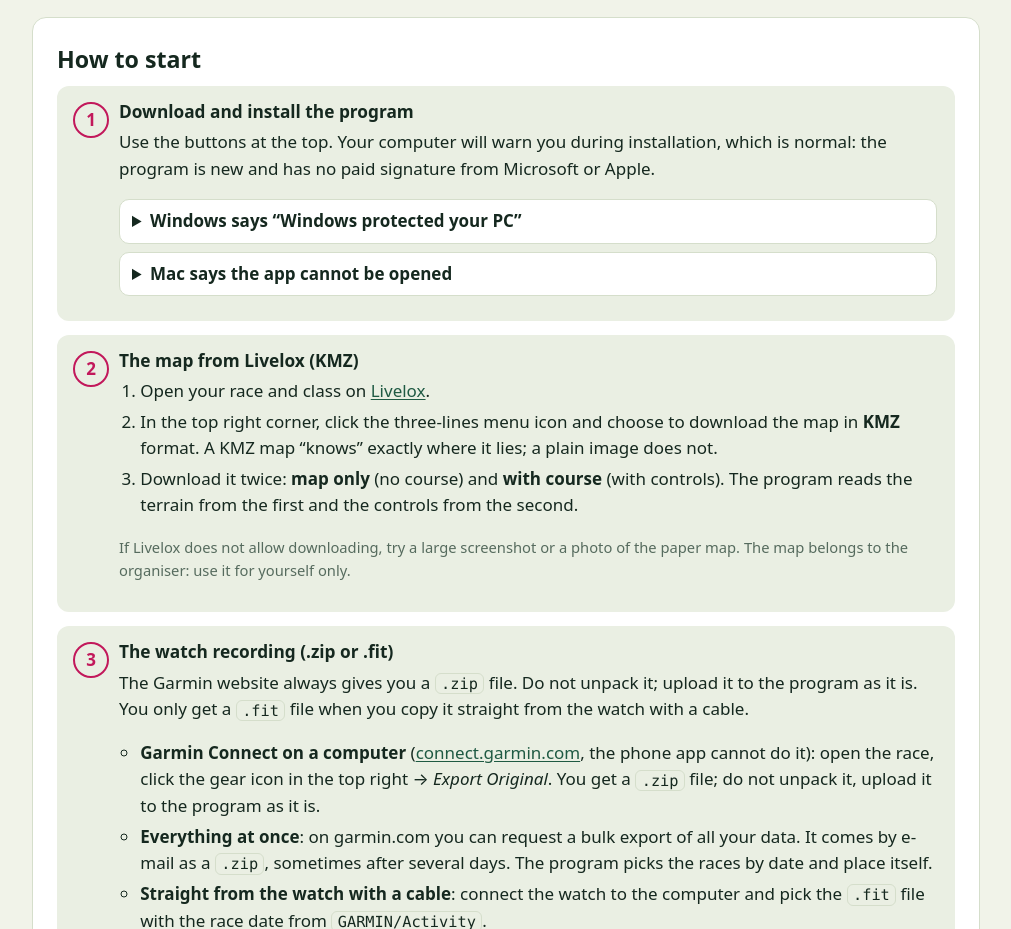
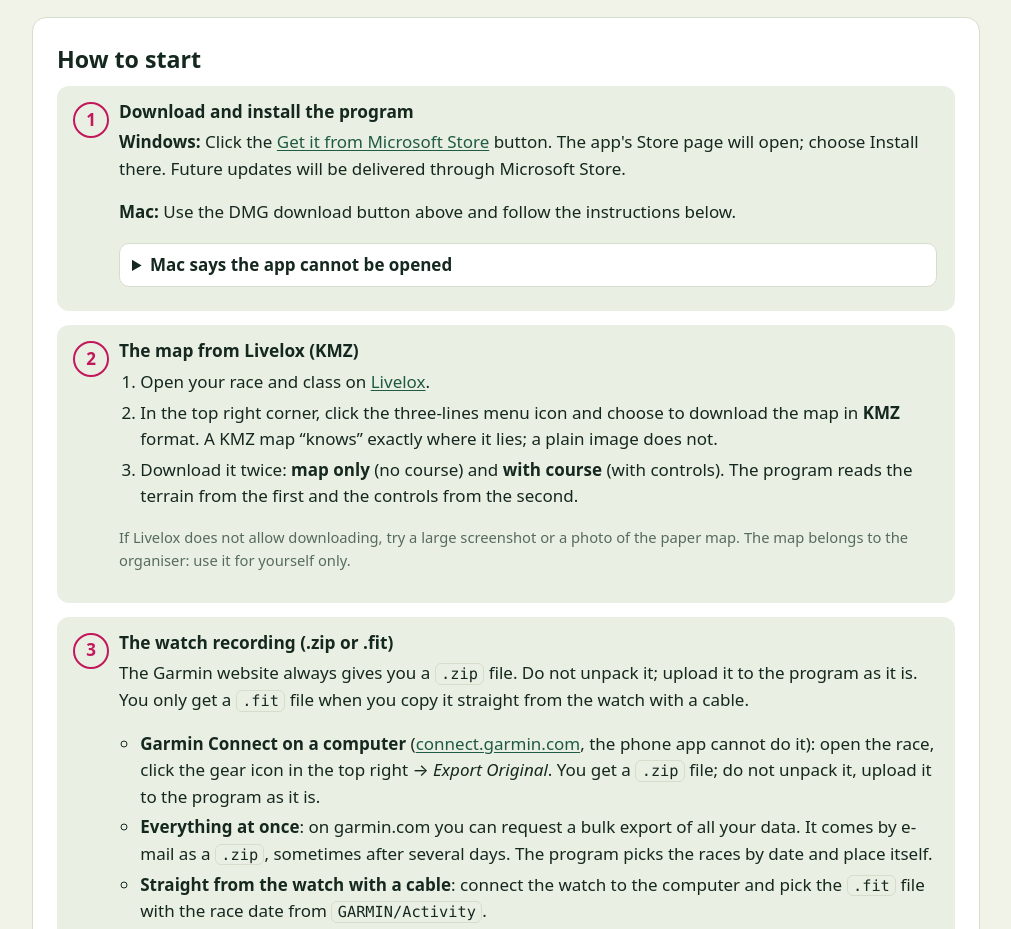
Before and after one commit to Polik9000/Kudy-jsem-mel-bezet, a plain HTML site: page docs/index.html in a window 1280 px wide. Shown: the part 1082-2011 px from the top of the page, without its empty margins (134-1145 px from the left). Drawn offline with Linux system fonts and the light colour scheme; no server answers.

Commit message:
Update Windows installation guide for Microsoft Store

```diff
--- a/docs/index.html
+++ b/docs/index.html
@@ -307,11 +307,8 @@ footer .wrap { border-top: 1px solid var(--line); padding-top: 18px; }
       <li>
         <div lang="cs">
           <h3>Stáhni a nainstaluj program</h3>
-          <p>Použij tlačítka nahoře. Při instalaci tě počítač varuje, to je normální: program je nový a nemá placený podpis od Microsoftu ani Applu.</p>
-          <details>
-            <summary>Windows napíše „Systém Windows ochránil váš počítač“</summary>
-            <ol><li>Klikni na <em>Další informace</em>.</li><li>Klikni na <em>Přesto spustit</em>.</li><li>Pak už instalace běží jako u každého programu.</li></ol>
-          </details>
+          <p><strong>Windows:</strong> Klikni na tlačítko <a href="https://apps.microsoft.com/detail/9NQ6JF6VB7FP" target="_blank" rel="noopener">Získat v Microsoft Store</a>. Otevře se stránka aplikace v Microsoft Storu, kde zvolíš instalaci. Další aktualizace se budou instalovat přes Microsoft Store.</p>
+          <p><strong>Mac:</strong> Použij tlačítko pro stažení DMG nahoře a postupuj podle návodu níže.</p>
           <details>
             <summary>Mac napíše, že aplikaci nelze otevřít</summary>
             <ol><li>Otevři stažený soubor a přetáhni ikonu do složky <em>Aplikace</em>.</li>
@@ -323,11 +320,8 @@ footer .wrap { border-top: 1px solid var(--line); padding-top: 18px; }
         </div>
         <div lang="en">
           <h3>Download and install the program</h3>
-          <p>Use the buttons at the top. Your computer will warn you during installation, which is normal: the program is new and has no paid signature from Microsoft or Apple.</p>
-          <details>
-            <summary>Windows says “Windows protected your PC”</summary>
-            <ol><li>Click <em>More info</em>.</li><li>Click <em>Run anyway</em>.</li><li>The installation then runs like any other.</li></ol>
-          </details>
+          <p><strong>Windows:</strong> Click the <a href="https://apps.microsoft.com/detail/9NQ6JF6VB7FP" target="_blank" rel="noopener">Get it from Microsoft Store</a> button. The app's Store page will open; choose Install there. Future updates will be delivered through Microsoft Store.</p>
+          <p><strong>Mac:</strong> Use the DMG download button above and follow the instructions below.</p>
           <details>
             <summary>Mac says the app cannot be opened</summary>
             <ol><li>Open the downloaded file and drag the icon into <em>Applications</em>.</li>
```
